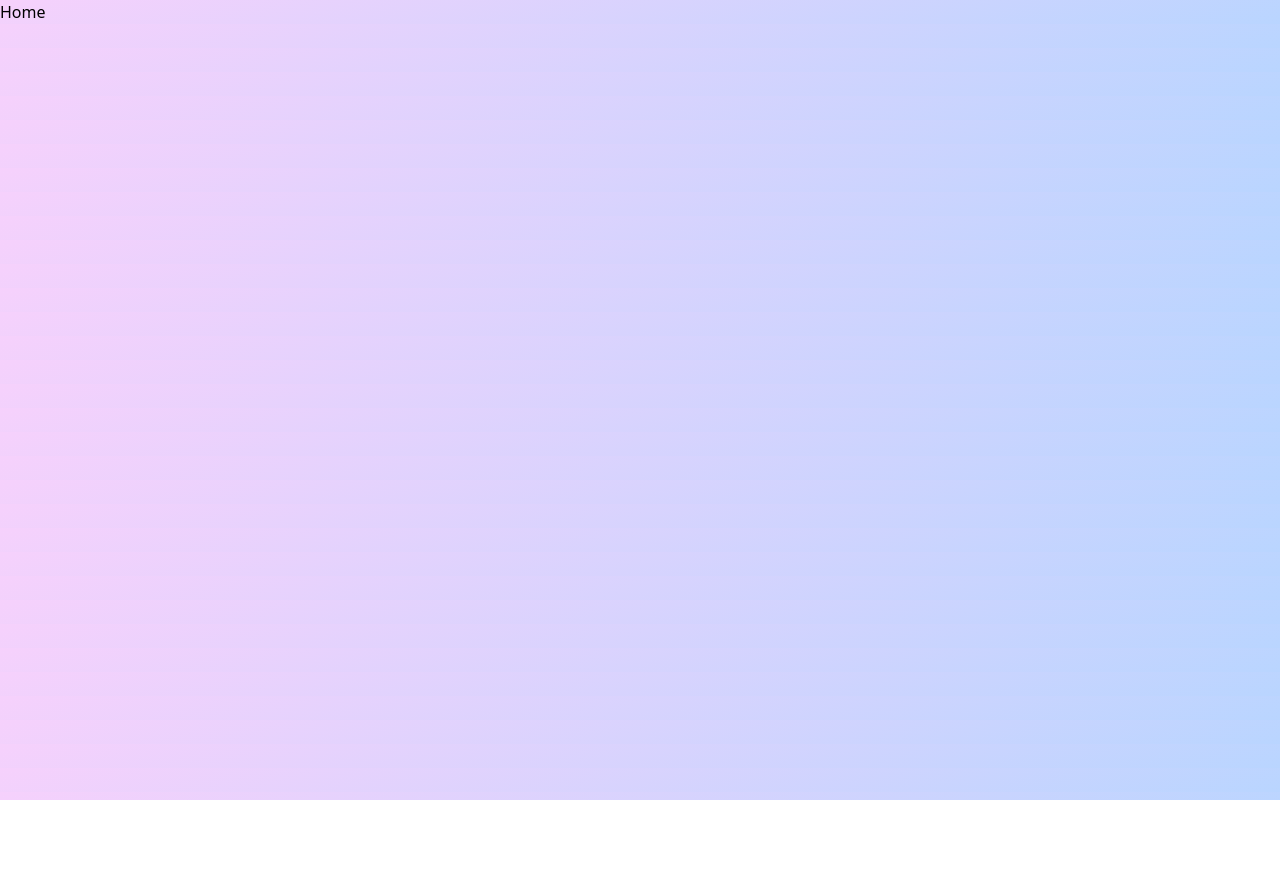
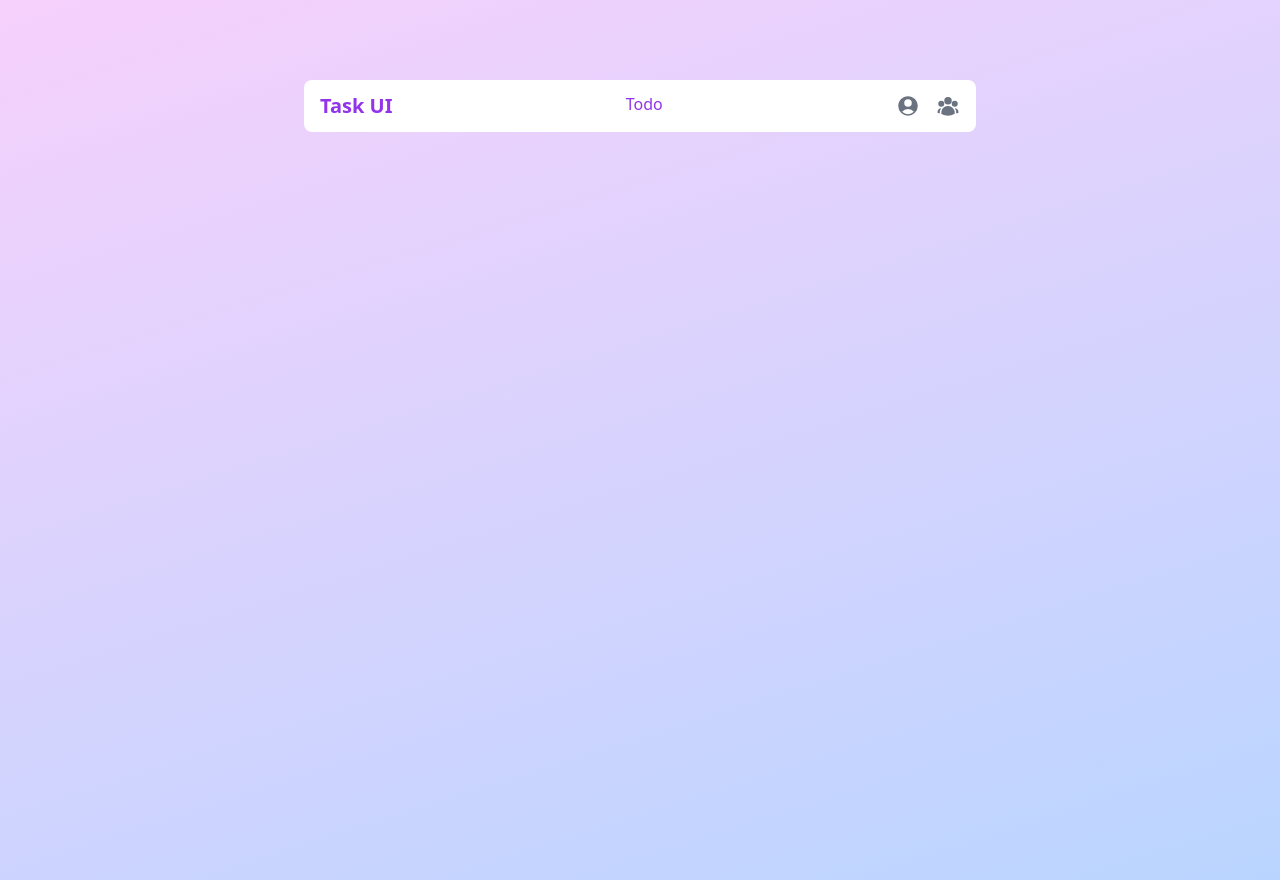
Before and after one commit to sam-621/task-ui, a React (Vite) app: page / in a window 1280 px wide. Before the commit the page ends 800 px from the top, so only its background shows below. Built offline with nearby package versions, Linux system fonts and the light colour scheme.

Commit message:
feat(core):  add MainLayout component

```diff
--- a/src/App.tsx
+++ b/src/App.tsx
@@ -1,7 +1,7 @@
 import { QueryClient, QueryClientProvider } from '@tanstack/react-query'
 import { ToastContainer } from 'react-toastify'
 
-import { TodoView } from '@/modules'
+import { MainLayout } from '@/layouts'
 
 import 'react-toastify/dist/ReactToastify.css'
 
@@ -10,7 +10,7 @@ export const queryClient = new QueryClient()
 function App() {
   return (
     <QueryClientProvider client={queryClient}>
-      <TodoView />
+      <MainLayout />
       <ToastContainer
         position="bottom-left"
         autoClose={5000}
--- /dev/null
+++ b/src/core/components/index.ts
@@ -0,0 +1 @@
+export * from './layouts'
--- /dev/null
+++ b/src/core/components/layouts/MainLayout.tsx
@@ -0,0 +1,9 @@
+import { HeaderBar } from '../organisms/HeaderBar'
+
+export const MainLayout = () => {
+  return (
+    <div className="h-screen max-w-[672px] mt-4 mx-7 md:mx-auto md:mt-20">
+      <HeaderBar />
+    </div>
+  )
+}
--- /dev/null
+++ b/src/core/components/layouts/index.ts
@@ -0,0 +1 @@
+export * from './MainLayout'
--- a/src/core/components/organisms/HeaderBar.tsx
+++ b/src/core/components/organisms/HeaderBar.tsx
@@ -2,17 +2,17 @@ import { UserCircleIcon, UserGroupIcon } from '@heroicons/react/24/solid'
 
 export const HeaderBar = () => {
   return (
-    <header>
+    <header className="bg-card rounded-lg flex justify-between px-4 py-3">
       <div>
-        <h1>Task UI</h1>
+        <h1 className="text-primary font-bold text-xl">Task UI</h1>
       </div>
       <div>
-        <h2>Todo</h2>
+        <h2 className="text-base text-primary">Todo</h2>
       </div>
-      <div>
-        <UserCircleIcon />
-        <UserGroupIcon />
-      </div>
+      <nav className="flex gap-4">
+        <UserCircleIcon width={24} className="text-subtitle" />
+        <UserGroupIcon width={24} className="text-subtitle" />
+      </nav>
     </header>
   )
 }
--- /dev/null
+++ b/src/core/index.ts
@@ -0,0 +1 @@
+export * from './components'
--- a/tailwind.config.cjs
+++ b/tailwind.config.cjs
@@ -5,8 +5,11 @@ module.exports = {
     extend: {
       colors: {
         primary: '#9333EA',
+        'primary-opacity': 'rgba(147, 51, 234, 0.06)',
+        title: '#404040',
         subtitle: '#6B7280',
-        title: '#404040',
+        card: '#FFF',
+        input: '#F3F3F3',
       },
     },
   },
```
